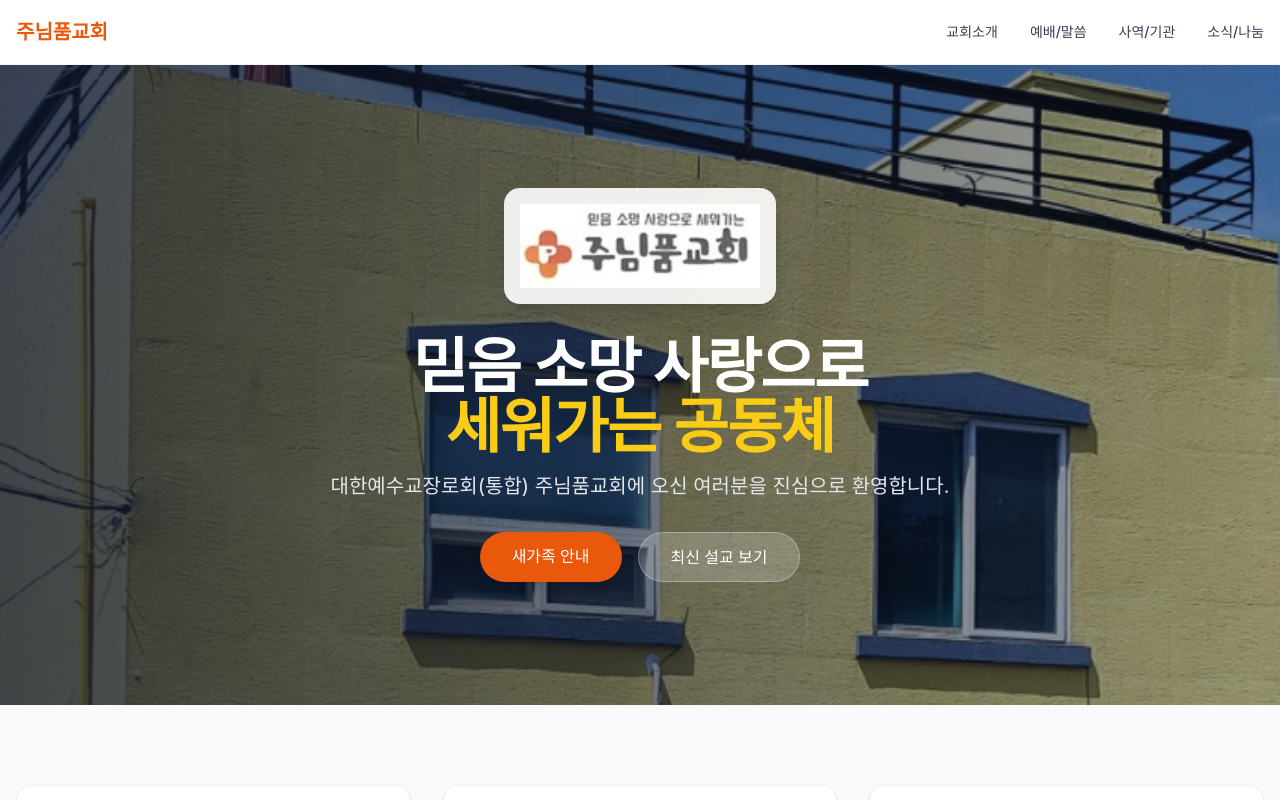
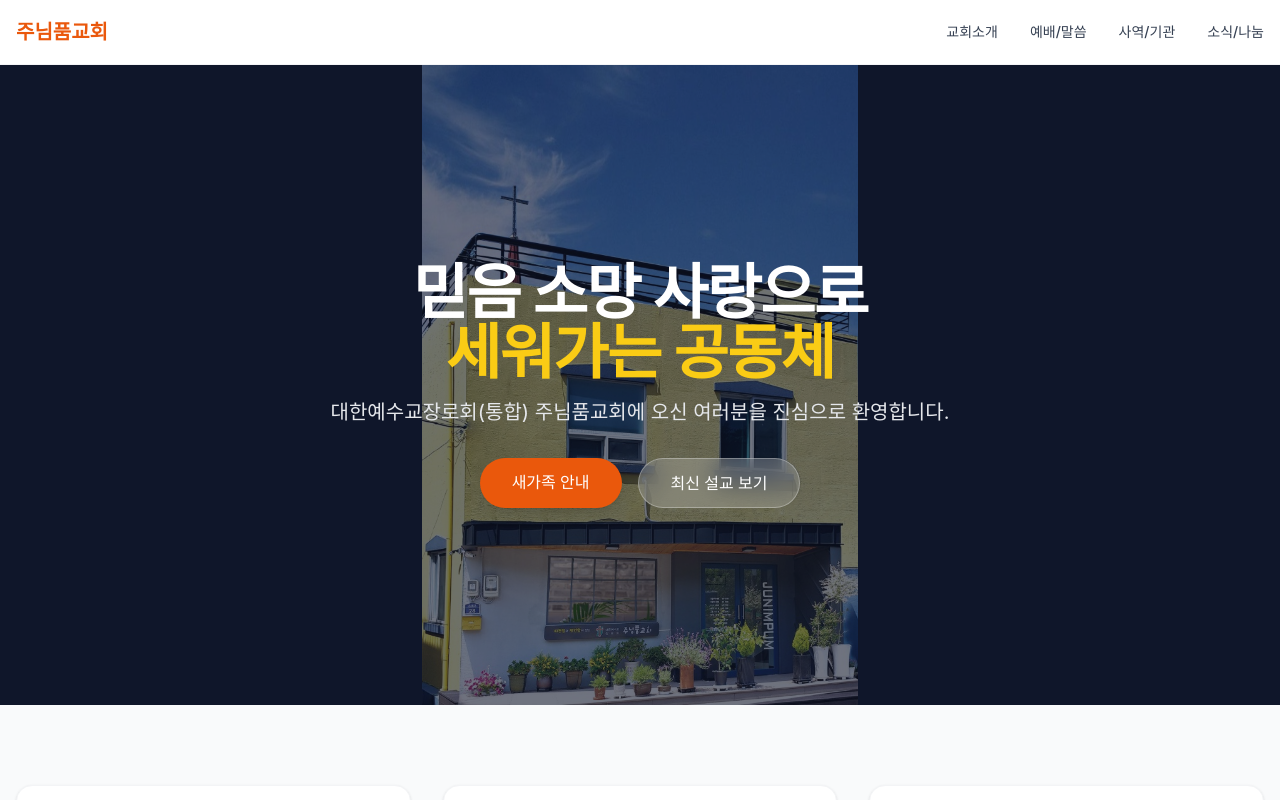
Before and after one commit to darkgentlejbs-max/junimpum_church, a Next.js app: page / in a window 1280 px wide. Shown: the top 800 px of the page. Built offline with nearby package versions, Linux system fonts and the light colour scheme; a web font is replaced by a local one.

Commit message:
Update hero section: make exterior image fully visible and remove logo

```diff
--- a/src/app/page.tsx
+++ b/src/app/page.tsx
@@ -9,37 +9,21 @@ export default function Home() {
   return (
     <>
       {/* Hero Section */}
-      <section className="relative h-[80vh] min-h-[600px] flex items-center justify-center overflow-hidden">
+      <section className="relative h-[80vh] min-h-[600px] flex items-center justify-center overflow-hidden bg-secondary-900">
         {/* Background Image */}
         <div className="absolute inset-0 z-0">
           <Image
             src="/images/church-exterior.jpg"
             alt="주님품교회 전경"
             fill
-            className="object-cover object-center"
+            className="object-contain object-center"
             priority
           />
-          {/* Overlay gradient for readability */}
-          <div className="absolute inset-0 bg-gradient-to-r from-secondary-900/80 to-secondary-900/40"></div>
+          {/* Overlay for readability */}
+          <div className="absolute inset-0 bg-secondary-900/60"></div>
         </div>
 
         <div className="relative z-10 container mx-auto px-4 flex flex-col items-center text-center text-white">
-          <motion.div
-            initial={{ opacity: 0, y: 20 }}
-            animate={{ opacity: 1, y: 0 }}
-            transition={{ duration: 0.8 }}
-            className="bg-white/90 p-4 rounded-2xl mb-8 shadow-xl"
-          >
-            {/* Logo Image */}
-            <Image
-              src="/images/church-logo.jpg"
-              alt="주님품교회 로고"
-              width={240}
-              height={80}
-              className="object-contain mix-blend-multiply"
-            />
-          </motion.div>
-
           <motion.h1
             initial={{ opacity: 0, y: 20 }}
             animate={{ opacity: 1, y: 0 }}
```
